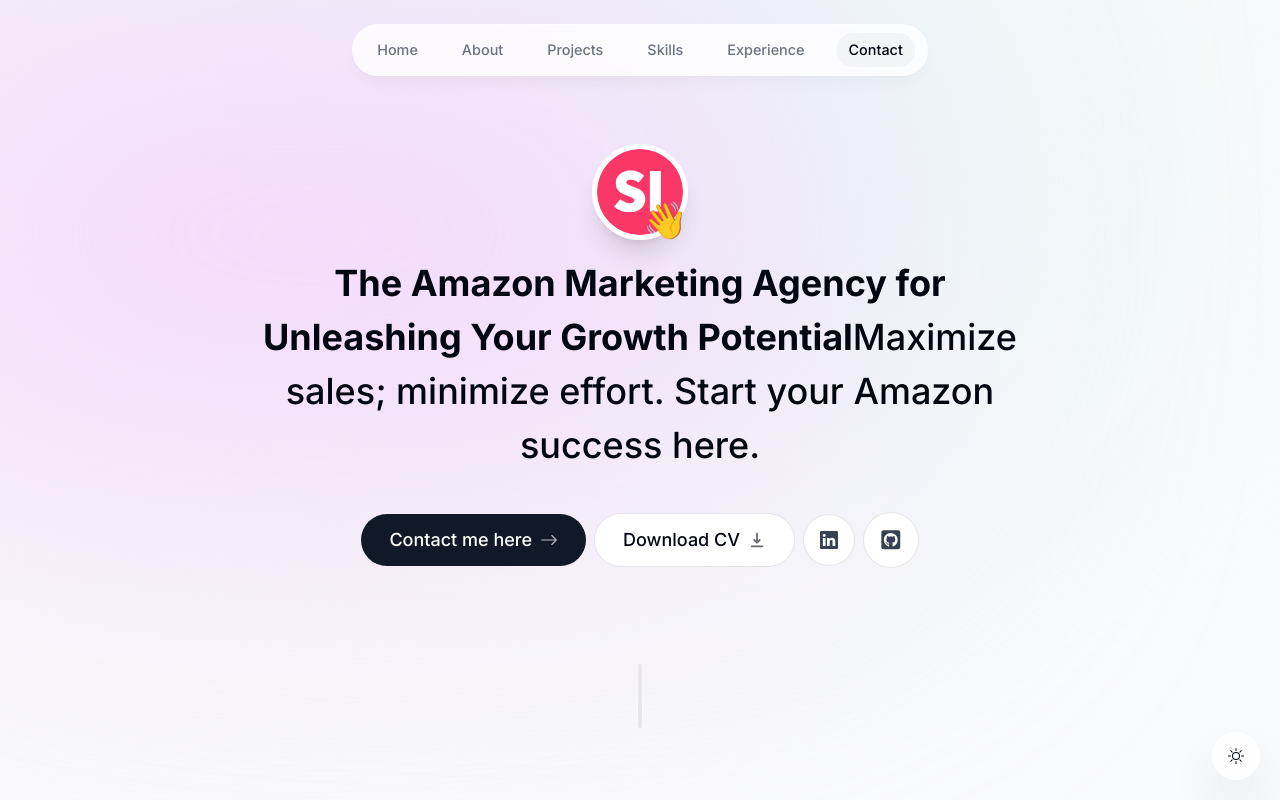
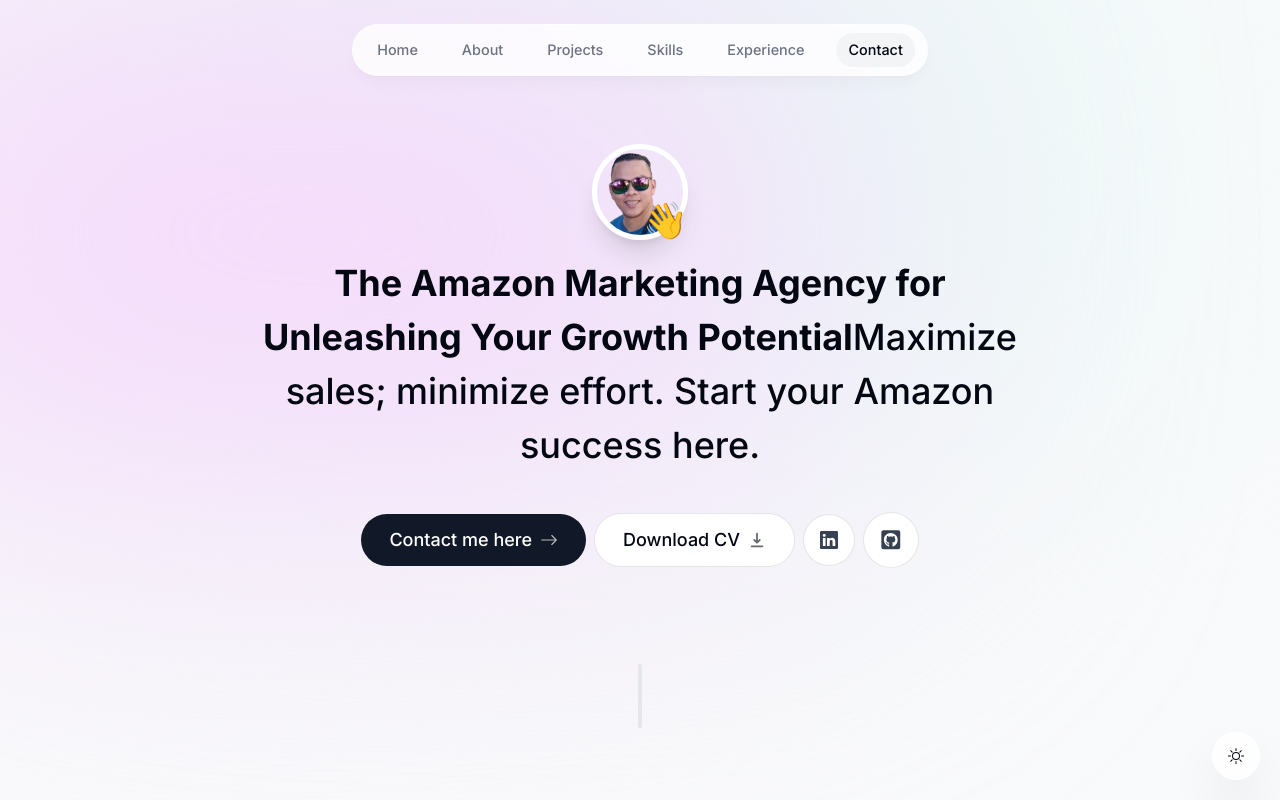
Before and after one commit to rodeloescueta/portfolio-next, a Next.js app: page / in a window 1280 px wide. Shown: the top 800 px of the page. Built offline with nearby package versions, Linux system fonts and the light colour scheme; no server answers.

Commit message:
update logo

```diff
--- a/app/layout.tsx
+++ b/app/layout.tsx
@@ -10,7 +10,7 @@
 const inter = Inter({ subsets: ["latin"] });
 
 export const metadata = {
-  title: "Seller Interactive",
+  title: "Rodelo Escueta",
   description: "Rodelo is a full-stack developer with 8 years of experience.",
 };
 
--- a/components/footer.tsx
+++ b/components/footer.tsx
@@ -4,7 +4,7 @@
   return (
     <footer className="mb-10 px-4 text-center text-gray-500">
       <small className="mb-2 block text-xs">
-        &copy; 2023 Seller Interactive. All rights reserved.
+        &copy; 2023 Rodelo Escueta. All rights reserved.
       </small>
       <p className="text-xs">
         <span className="font-semibold">About this website:</span> built with
--- a/components/intro.tsx
+++ b/components/intro.tsx
@@ -31,7 +31,7 @@
             }}
           >
             <Image
-              src="/si-logo-pink-hd.png"
+              src="/delo.png"
               alt="Ricardo portrait"
               width="192"
               height="192"
```
